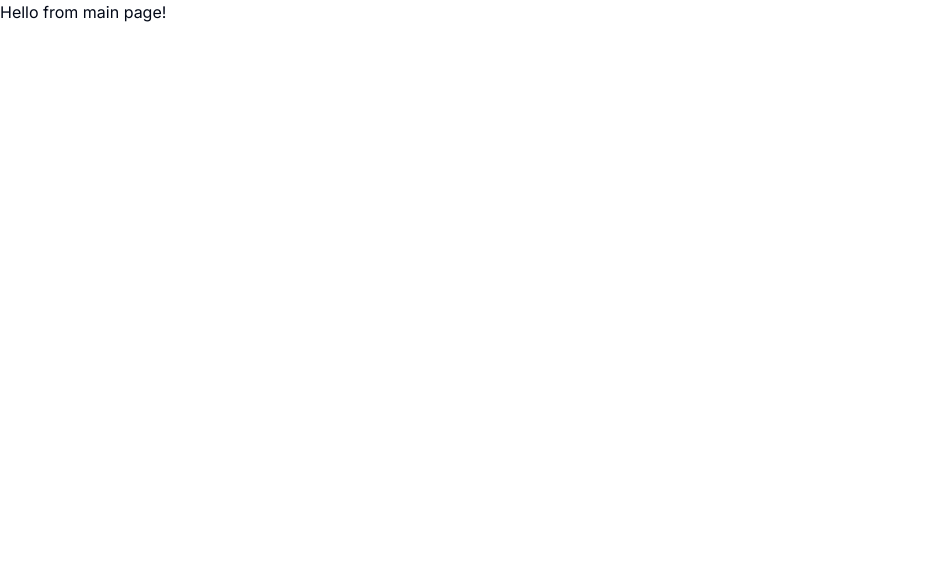
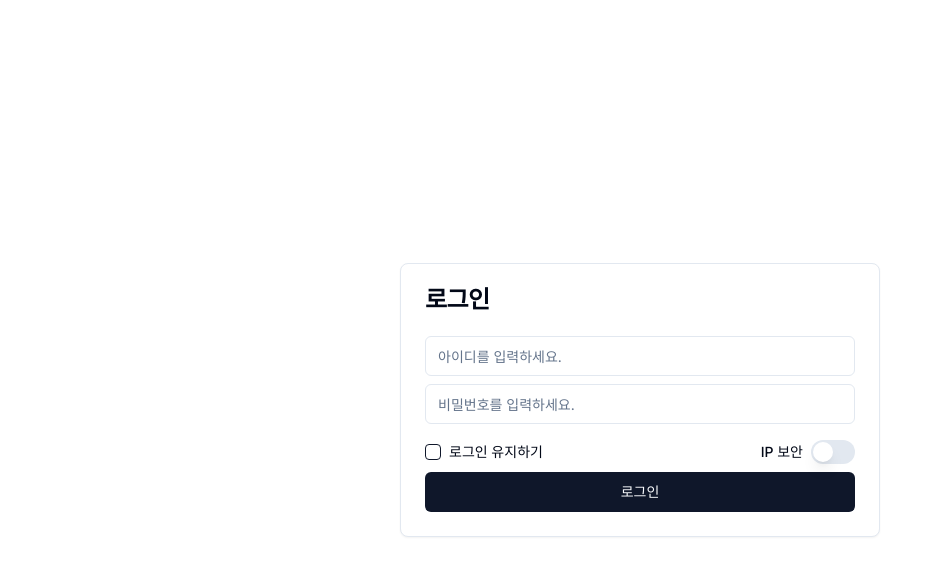
Before and after one commit to hyeRexx/shadcn-ui-example, a Next.js app: page / in a window 1280 px wide. Shown: the top 576 px of the page, without its empty margins (0-942 px from the left). Built offline with nearby package versions, Linux system fonts and the light colour scheme.

Commit message:
Prototype login page

```diff
--- a/src/app/page.tsx
+++ b/src/app/page.tsx
@@ -1,3 +1,5 @@
-export default function Home() {
-  return <main>Hello from main page!</main>;
+import { LoginExample } from "@/components/LoginExample";
+
+export default function Page() {
+  return <LoginExample />;
 }
--- /dev/null
+++ b/src/components/LoginExample.tsx
@@ -0,0 +1,32 @@
+"use client";
+
+import { Button, Card, Checkbox, Input, Label, Switch } from "@ui";
+
+export function LoginExample() {
+  return (
+    <main className="w-screen h-screen flex flex-col justify-center items-center space-y-2">
+      <Card.Card className="w-[30rem]">
+        <Card.CardHeader>
+          <Card.CardTitle>로그인</Card.CardTitle>
+        </Card.CardHeader>
+        <Card.CardContent className="flex flex-col gap-y-2 pb-4">
+          <Input placeholder="아이디를 입력하세요." />
+          <Input placeholder="비밀번호를 입력하세요." type="password" />
+        </Card.CardContent>
+        <Card.CardFooter className="block">
+          <div className="w-full flex justify-between mb-2">
+            <div className="flex items-center space-x-2">
+              <Checkbox id="keep" />
+              <Label htmlFor="keep">로그인 유지하기</Label>
+            </div>
+            <div className="flex items-center space-x-2">
+              <Label htmlFor="id-security">IP 보안</Label>
+              <Switch id="ip-security" />
+            </div>
+          </div>
+          <Button className="w-full">로그인</Button>
+        </Card.CardFooter>
+      </Card.Card>
+    </main>
+  );
+}
```
